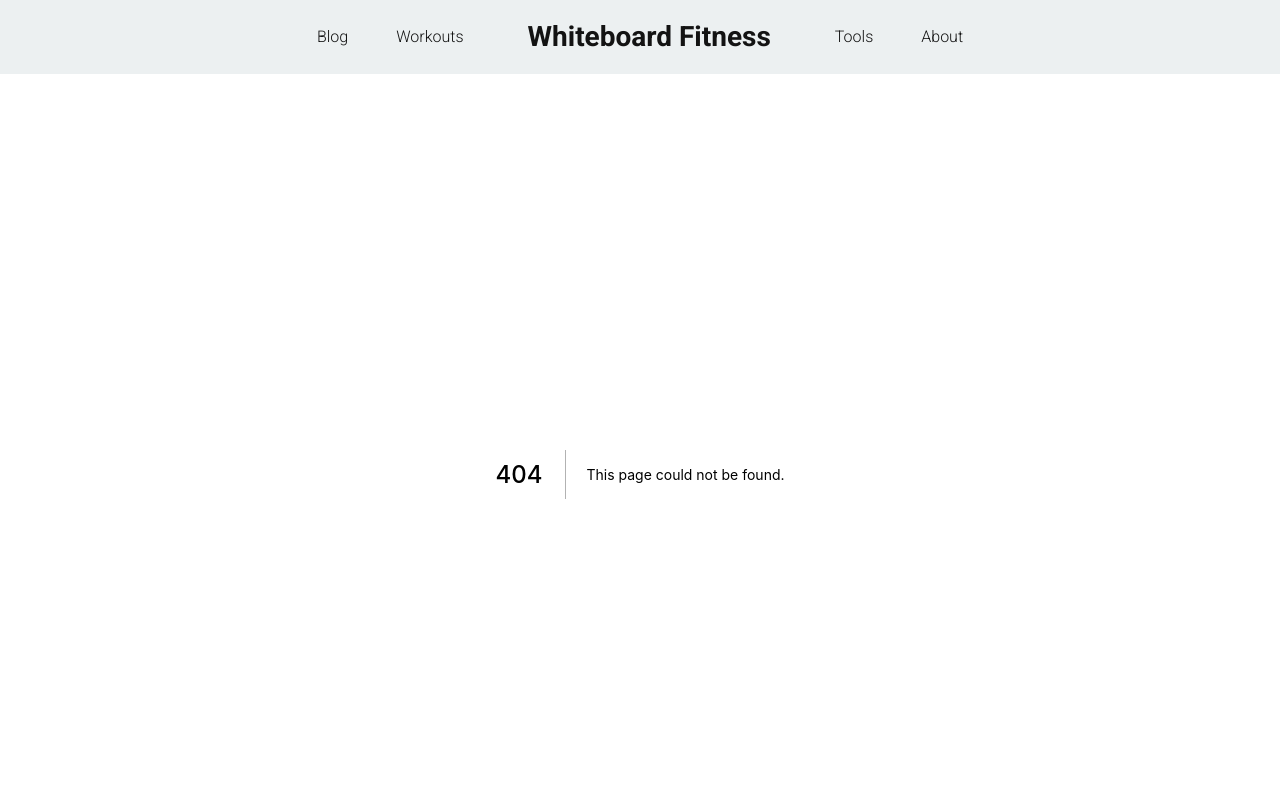
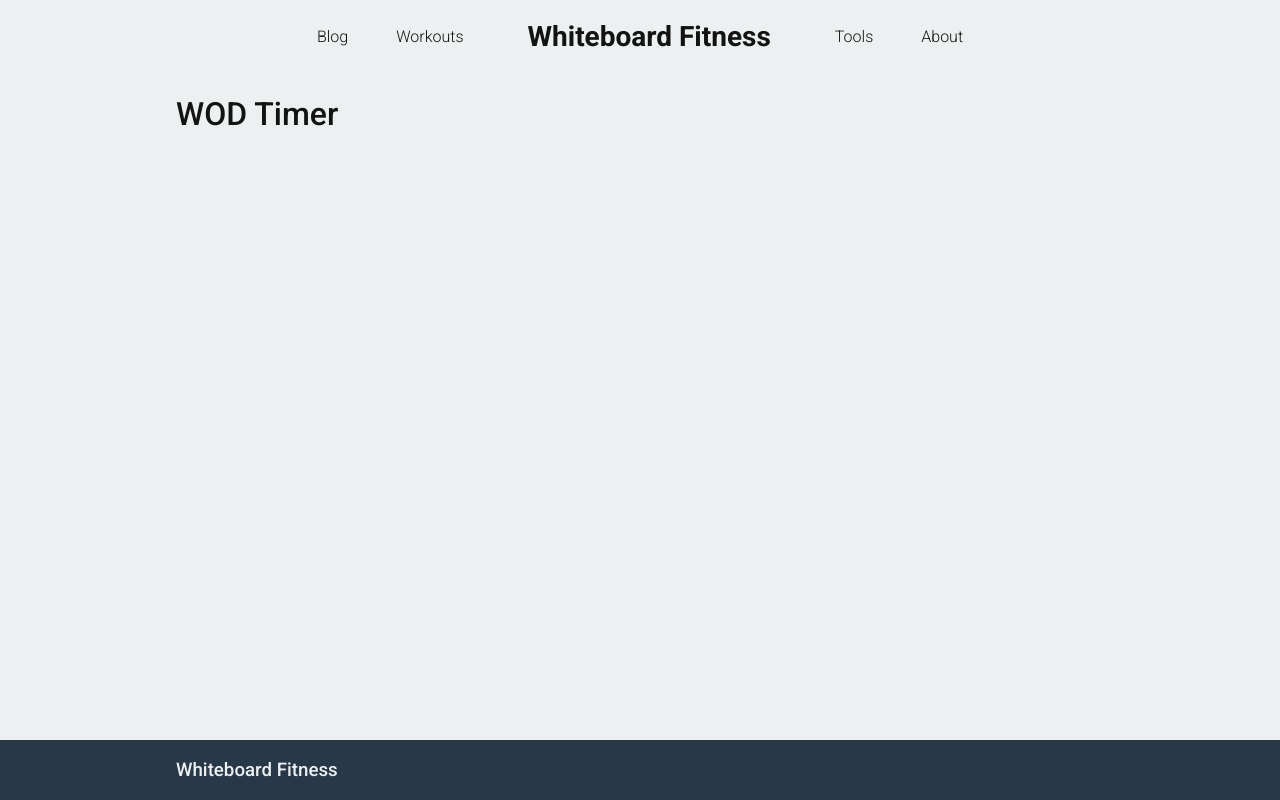
Before and after one commit to kieranmv95/WhiteboardFitness, a Next.js app: page /tools/wod-timer in a window 1280 px wide. Before the commit this address had no page. Shown: the top 800 px of the page. Built offline with nearby package versions, Linux system fonts and the light colour scheme.

Commit message:
feat: shelled out wod timer page

```diff
--- a/pages/tools/index.tsx
+++ b/pages/tools/index.tsx
@@ -60,7 +60,7 @@ const Tools: NextPage = () => {
               your workout. Setup a simple countdown or countup or get fancy and
               setup rounds and rest periods with the highly customisable timer.
             </p>
-            <Button disabled>Go to Percentage Calculator</Button>
+            <Button disabled>Coming Soon</Button>
           </S.ToolCard>
         </PageStyles.Container>
       </main>
--- /dev/null
+++ b/pages/tools/wod-timer.tsx
@@ -0,0 +1,25 @@
+import type { NextPage } from "next";
+import Head from "next/head";
+
+import * as PageStyles from "../../styles/pages/shared";
+import * as S from "../../styles/pages/wodTimer";
+
+const WodTimerPage: NextPage = () => {
+  return (
+    <>
+      <Head>
+        <title>Create Next App</title>
+        <meta name="description" content="Generated by create next app" />
+        <link rel="icon" href="/favicon.ico" />
+      </Head>
+
+      <main>
+        <PageStyles.Container>
+          <PageStyles.Title>WOD Timer</PageStyles.Title>
+        </PageStyles.Container>
+      </main>
+    </>
+  );
+};
+
+export default WodTimerPage;
--- /dev/null
+++ b/styles/pages/wodTimer.ts
@@ -0,0 +1 @@
+import styled from "styled-components";
```
